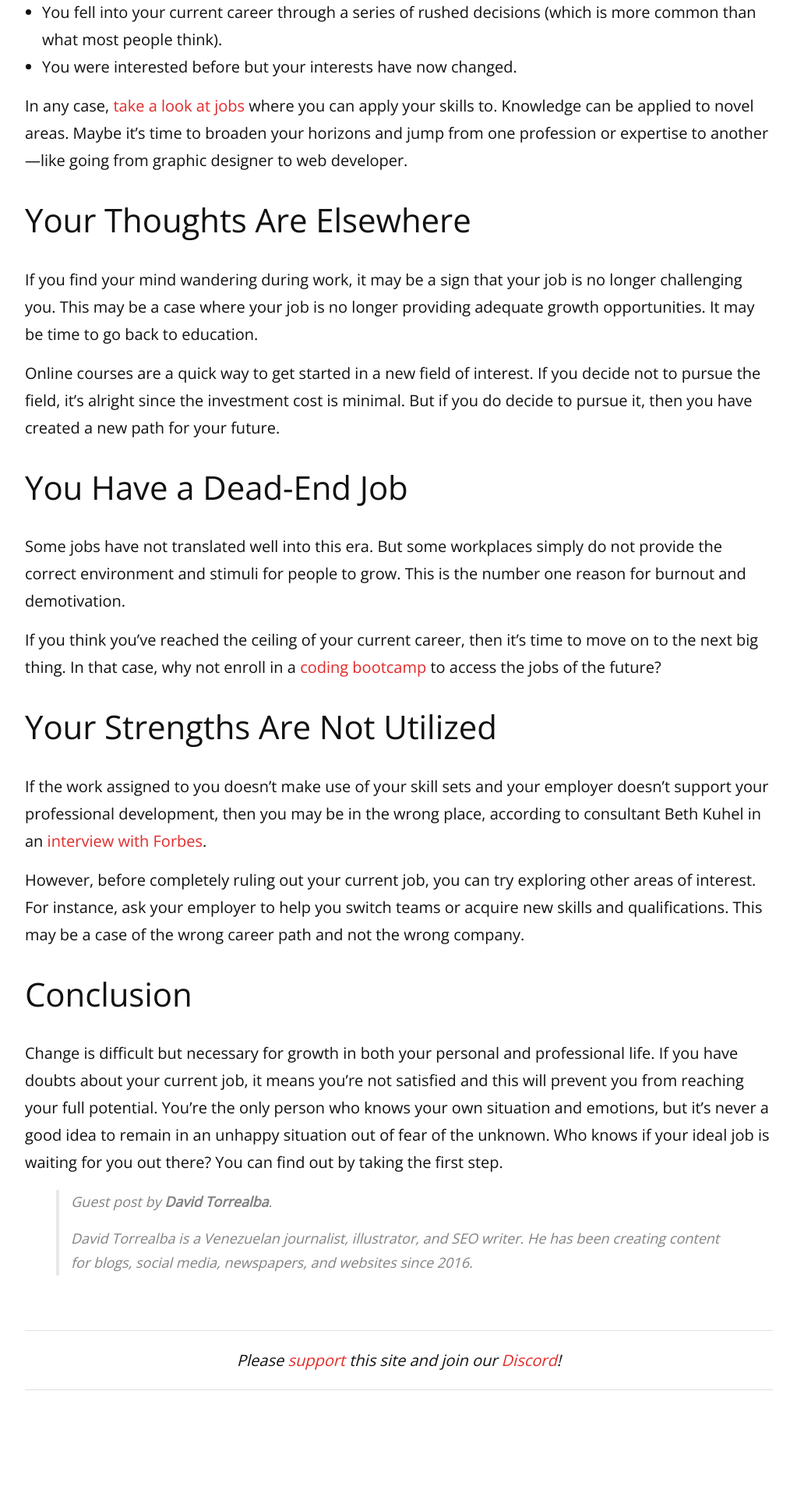
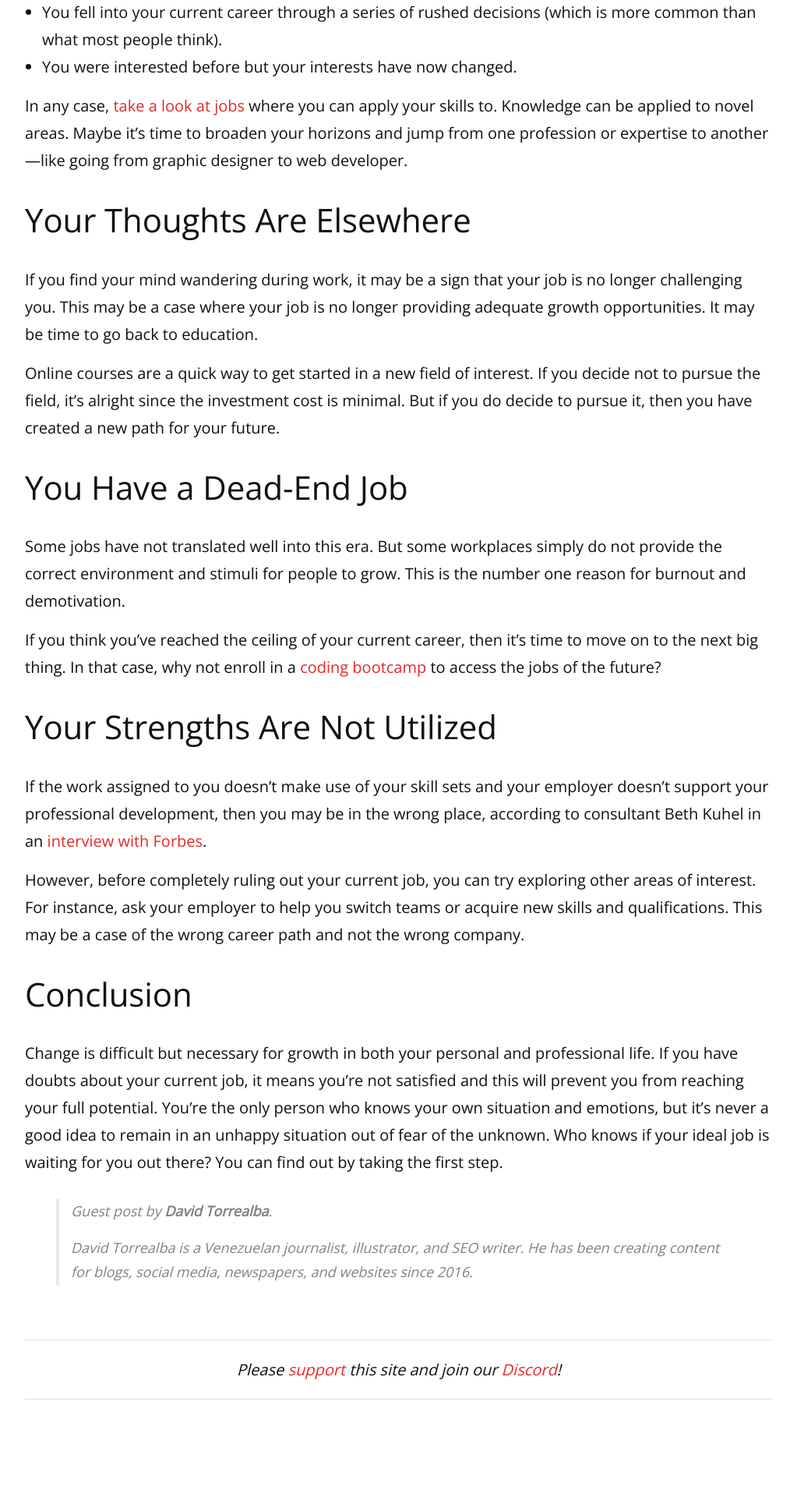
Before and after one commit to remarkablemark/remarkablemark.github.io, a Jekyll site: the page built from _posts/2021/2021-04-29-when-its-time-to-change-careers.md, in a window 1280 px wide. Shown: the part 1033-2953 px from the top of the page at 78% size, without its empty margins (128-1151 px from the left). Built offline with Jekyll 4.4.1, drawn with Linux system fonts in a browser that asks for light colours; comment, search, counter and statistics services are not loaded.

Commit message:
fix(sass): add class `.credit-author` which adds margin-top

```diff
--- a/_posts/2021/2021-04-29-when-its-time-to-change-careers.md
+++ b/_posts/2021/2021-04-29-when-its-time-to-change-careers.md
@@ -49,6 +49,8 @@ However, before completely ruling out your current job, you can try exploring ot
 
 Change is difficult but necessary for growth in both your personal and professional life. If you have doubts about your current job, it means you're not satisfied and this will prevent you from reaching your full potential. You're the only person who knows your own situation and emotions, but it's never a good idea to remain in an unhappy situation out of fear of the unknown. Who knows if your ideal job is waiting for you out there? You can find out by taking the first step.
 
+{:.credit-author}
+
 > Guest post by **David Torrealba**.
 >
 > David Torrealba is a Venezuelan journalist, illustrator, and SEO writer. He has been creating content for blogs, social media, newspapers, and websites since 2016.
--- a/_sass/_base.scss
+++ b/_sass/_base.scss
@@ -238,6 +238,10 @@ main {
 /**
  * Attribution.
  */
+.credit-author {
+  margin-top: $spacing-unit;
+}
+
 .credit-image {
   border: 0;
   margin-top: -8px;
```
Also changed, not shown: _posts/2020/2020-11-17-how-to-attract-and-retain-top-talent-in-a-competitive-job-market.md (+2 -0 lines), _posts/2020/2020-12-14-remote-work-tips-and-tools.md (+2 -0 lines).
